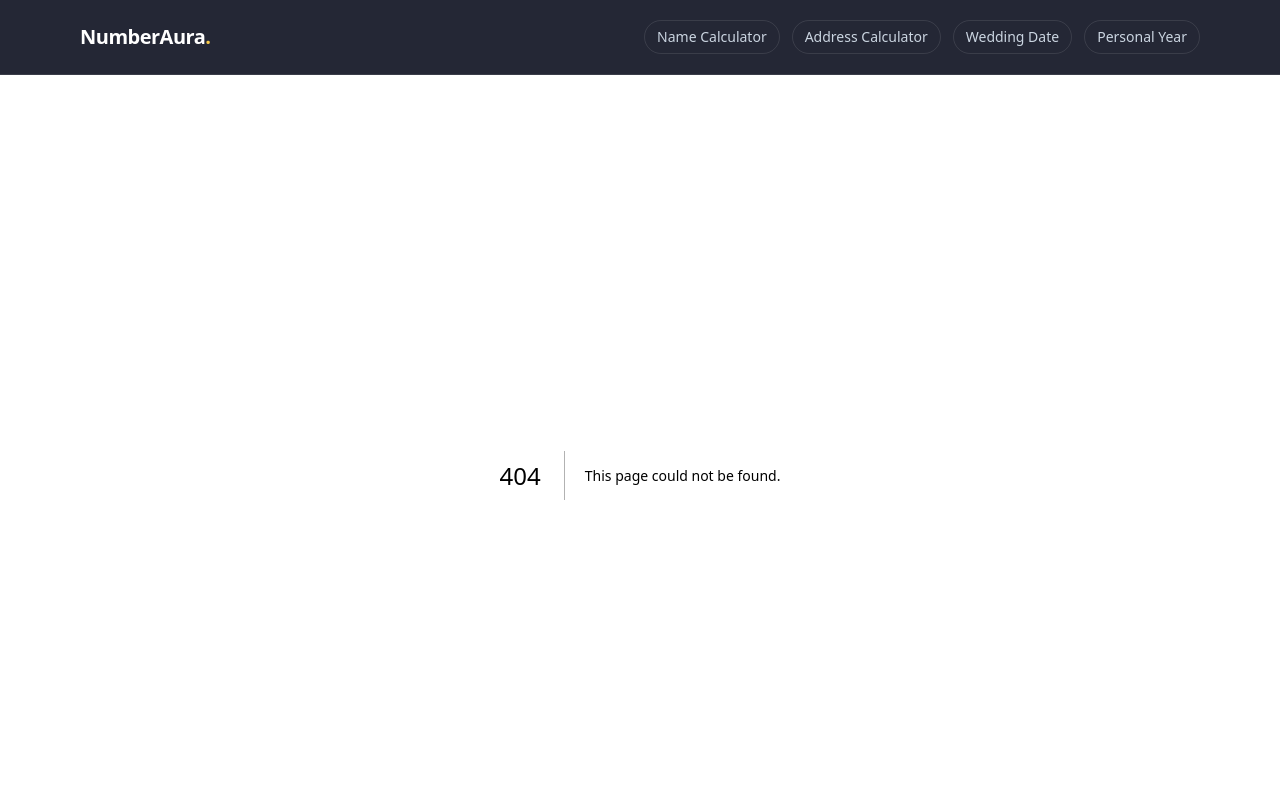
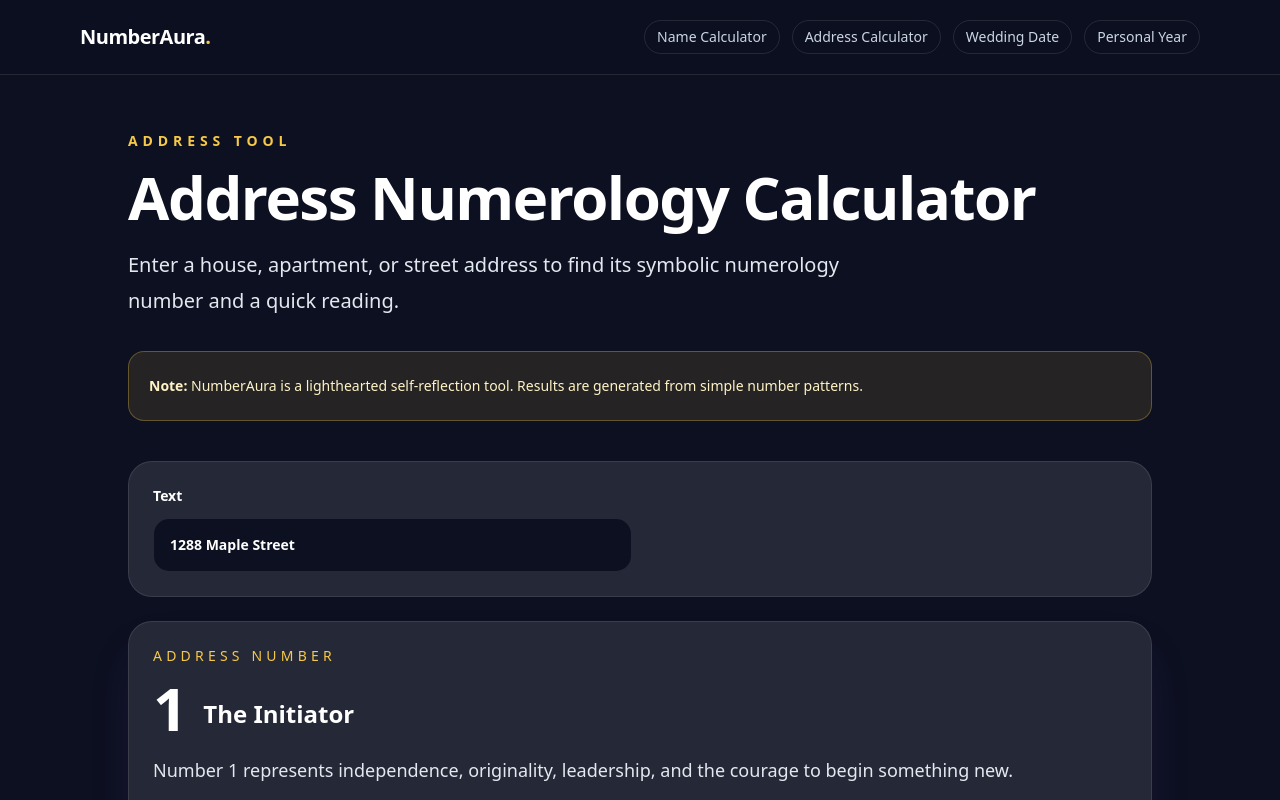
Before and after one commit to brandyaptx/ai-startup-cases, a Next.js app: page /address-numerology-calculator in a window 1280 px wide. Before the commit this address had no page. Shown: the top 800 px of the page. Built offline with nearby package versions, Linux system fonts and the light colour scheme.

Commit message:
Add address numerology page

```diff
--- /dev/null
+++ b/app/address-numerology-calculator/page.tsx
@@ -0,0 +1,16 @@
+import type { Metadata } from 'next';
+import { SimpleDateCalculator } from '@/components/DateCalculator';
+import { CalculatorShell } from '@/components/SeoContent';
+
+export const metadata: Metadata = {
+  title: 'Address Numerology Calculator',
+  description: 'Calculate the numerology number of a house, apartment, or street address for free.'
+};
+
+export default function Page() {
+  return (
+    <CalculatorShell eyebrow="Address tool" title="Address Numerology Calculator" keyword="address numerology calculator" intro="Enter a house, apartment, or street address to find its symbolic numerology number and a quick reading.">
+      <SimpleDateCalculator type="address" />
+    </CalculatorShell>
+  );
+}
```
